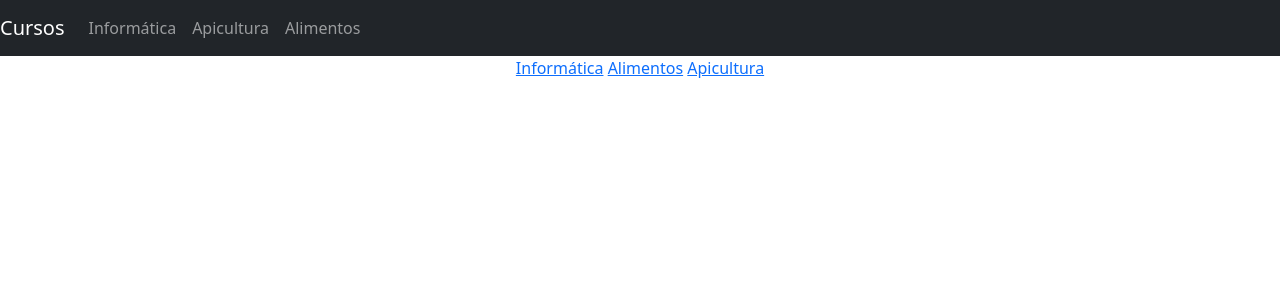
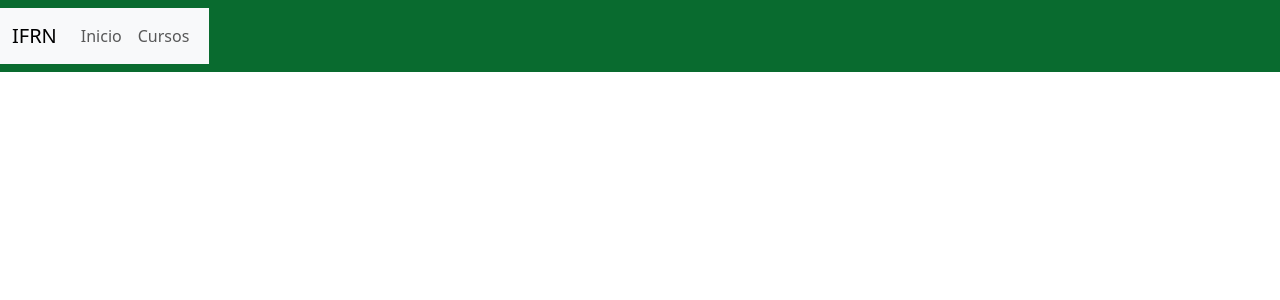
Before and after one commit to Mariarittha/template_heran-a, a Django app: page / in a window 1280 px wide. Shown: the top 300 px of the page. Run offline with Django 4.2, Linux system fonts and the light colour scheme; some libraries are stand-ins or nearby versions.

Commit message:
atualizando 1

```diff
--- a/Cursos/models.py
+++ b/Cursos/models.py
@@ -1,15 +1,15 @@
 from django.db import models
 
 class Categoria(models.Model):
-    categoria = models.CharField(max_length=25, null='')
+    categoria = models.CharField(max_length=25, null=True)
     def _str_(self):
         return self.categoria
 
 class Cursos(models.Model):
-    titulo = models.CharField(max_length=25)
+    titulo = models.CharField(max_length=25, null=True)
     categoria = models.ForeignKey(Categoria, on_delete= models.CASCADE)
     descricao = models.TextField()
-    data_criacao = models.DateTimeField()
+    data_criacao = models.DateTimeField(null=True)
     imagem = models.ImageField(upload_to='imagens')
     def _str_(self):
         return self.categoria
--- a/Cursos/templates/Cursos/index.html
+++ b/Cursos/templates/Cursos/index.html
@@ -1,18 +1,19 @@
-{% extends 'base.html'%}
-{% block body %}
-<!DOCTYPE html>
-<html lang="en">
-<head>
-    <meta charset="UTF-8">
-    <meta name="viewport" content="width=device-width, initial-scale=1.0">
-    <title>Document</title>
-</head>
-<body>
 
-        <a href="informatica.html">Informática</a>
-        <a href="alimentos.html">Alimentos</a>
-        <a href="apicultura.html">Apicultura</a>
+{% extends 'base.html' %}
+{% load static %}
 
-</body>
-{% endblock %}
-</html>
+{% block title %}
+    Boas-vindas
+{% endblock  %}
+
+
+{% block main %}
+<h1 class="nome_index"> Bem Vindo ao Instituto Federal do Rio Grande do Norte! </h1>
+<p id="p_index">Conheça os cursos ofertados pelo IFRN Campus Pau dos Ferros!</p>
+<p id="p_index"><a class="link2" href="{% url 'lista' %}">Conheça aqui!</a>
+</p>
+{% endblock  %}
+
+<footer>
+
+</footer>
--- a/Cursos/views.py
+++ b/Cursos/views.py
@@ -1,19 +1,19 @@
 from django.shortcuts import render
 from .models import Categoria,Cursos
+from django.shortcuts import get_object_or_404
 
-
-def infor(request):
-    inform = Cursos.objects.all()
-    context = {'informa' : inform}
-    return render(request,'Cursos/informatica.html',context)
-
-def ali(request):
-    context={'alimentos': ali}
-    return render(request,'Cursos/alimentos.html',context)
-
-def api(request):
-    context={'apicultura': api}
-    return render(request,'Cursos/apicultura.html',context)
 
 def index(request):
     return render(request, 'Cursos/index.html')
+
+def detal_curso(request,id_curso):
+    curso = get_object_or_404(Cursos, id=id_curso)
+    context={'objeto' : curso}
+
+    return render(request,'Cursos/cursos.html', context)
+
+def lis_curso(request):
+    cursos = Cursos.objects.all()
+    context = {'listar_cursos' : cursos}
+
+    return render(request,'Cursos/lista_cursos.html',context)
--- a/IFRN/urls.py
+++ b/IFRN/urls.py
@@ -1,14 +1,13 @@
 from django.contrib import admin
 from django.urls import path
-from Cursos.views import infor, ali,api, index
+from Cursos.views import detal_curso, lis_curso, index
 from django.conf.urls.static import static
 from django.conf import settings
 
 
 urlpatterns = [
     path('admin/', admin.site.urls),
-    path('',index),
-    path('informatica/', infor, name='informatica'),
-    path('apicultura/',api, name='apicultura'),
-    path('alimentos/',ali, name='alimentos'),
+    path('', index, name='index'),
+    path('cursos/<int:id_curso>', detal_curso, name='datalhe'),
+    path('lista/',lis_curso, name='lis_curso'),
 ] + static(settings.MEDIA_URL, document_root=settings.MEDIA_ROOT)
--- a/templates/menu.html
+++ b/templates/menu.html
@@ -1,20 +1,21 @@
-<nav class="navbar navbar-expand-lg navbar-dark bg-dark">
-    <a class="navbar-brand" href="#">Cursos</a>
-    <button class="navbar-toggler" type="button" data-toggle="collapse" data-target="#navbarNav"
-      aria-controls="navbarNav" aria-expanded="false" aria-label="Toggle navigation">
-      <span class="navbar-toggler-icon"></span>
-    </button>
-    <div class="collapse navbar-collapse" id="navbarNav">
-      <ul class="navbar-nav">
-        <li class="nav-item active">
-          <a class="nav-link" href="">Informática</a>
-        </li>
-        <li class="nav-item">
-          <a class="nav-link" href="#">Apicultura</a>
-        </li>
-        <li class="nav-item">
-          <a class="nav-link" href="">Alimentos</a>
-        </li>
-      </ul>
-  </div>
+
+  {% load static %}
+  <nav class="navbar" style="background-color: #096b2f;">
+
+  <nav class="navbar navbar-expand-lg bg-body-tertiary"  style="background-color: #66cc8d;">
+    <div class="container-fluid">
+      <a class="navbar-brand" href="#">IFRN</a>
+      <button class="navbar-toggler" type="button" data-bs-toggle="collapse" data-bs-target="#navbarNavAltMarkup" aria-controls="navbarNavAltMarkup" aria-expanded="false" aria-label="Toggle navigation">
+        <span class="navbar-toggler-icon"></span>
+      </button>
+      <div class="collapse navbar-collapse" id="navbarNavAltMarkup">
+        <div class="navbar-nav">
+
+          <a class="nav-link" href="{% url 'index' %}">Inicio</a>
+          <a class="nav-link" href="{% url 'lis_curso' %}">Cursos</a>
+
+        </div>
+      </div>
+    </div>
+  </nav>
 </nav>
```
Also changed, not shown: Cursos/templates/Cursos/alimentos.html (deleted, +0 -17 lines), Cursos/templates/Cursos/apicultura.html (deleted, +0 -17 lines), Cursos/templates/Cursos/cursos.html (added, +23 -0 lines), Cursos/templates/Cursos/informatica.html (deleted, +0 -17 lines), Cursos/templates/Cursos/lista_cursos.html (added, +23 -0 lines), Cursos/migrations/0002_cursos_data_criacao_cursos_titulo_and_more.py (added), db.sqlite3, imagens/apic.png (added), imagens/info.jpg (added), imagens/info_Qu5OGy1.jpg (added), imagens/sulli.gif (added), imagens/tecnico-alimentos.jpg (added).
